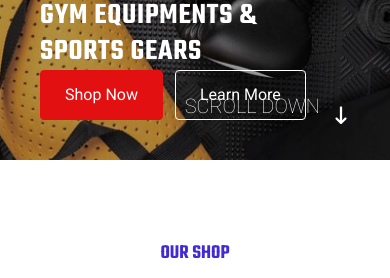
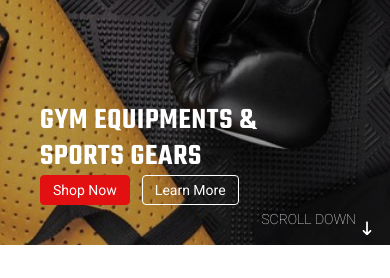
Before and after one commit to mazharul90007/gameon, a React (Vite) app: page / in a window 390 px wide. Shown: the part 346-624 px from the top of the page. Built offline with nearby package versions, Linux system fonts and the light colour scheme; no server answers.

Commit message:
Home page banner has been updated

```diff
--- a/src/Pages/Home/HomeComponents/Banner/HomeBanner.jsx
+++ b/src/Pages/Home/HomeComponents/Banner/HomeBanner.jsx
@@ -5,7 +5,7 @@ import { motion } from "motion/react"
 const HomeBanner = () => {
     return (
         <div
-            className="relative bg-cover bg-center h-[60vh] md:h-[70vh] lg:h-[100vh] flex text-white"
+            className="relative bg-cover bg-center h-[70vh] md:h-[70vh] lg:h-[100vh] flex text-white"
             style={{
                 backgroundImage: `url(${bannerimg})`
             }}
@@ -16,16 +16,16 @@ const HomeBanner = () => {
                     Gym Equipments & <br /> Sports Gears
                 </h1>
                 <div className="flex items-center gap-3">
-                    <button className="py-3 px-6 bg-button border border-button rounded cursor-pointer hover:scale-95 transform transition-transform">
+                    <button className="button-fill-sm md:button-fill">
                         Shop Now
                     </button>
-                    <button className="py-3 px-6 border border-white rounded cursor-pointer hover:scale-95 transform transition-transform hover:bg-white hover:text-black">
+                    <button className="button-outline-sm md:button-outline">
                         Learn More
                     </button>
                 </div>
             </div>
-            <div className="absolute bottom-10 right-10 flex items-center gap-3 cursor-pointer">
-                <h3 className="uppercase text-xl font-thin">Scroll down</h3>
+            <div className="absolute bottom-4 md:bottom-10 right-4  md:right-10 flex items-center gap-1 md:gap-3 cursor-pointer">
+                <h3 className="uppercase text-sm md:text-xl font-thin">Scroll down</h3>
                 <motion.div
                     animate={{
                         y: [0, 10, 0], // Moves down 10px and back up
@@ -36,7 +36,7 @@ const HomeBanner = () => {
                         ease: "easeInOut",
                     }}
                 >
-                    <FaArrowDownLong className="text-lg font-thin" />
+                    <FaArrowDownLong className="text-sm md:text-lg font-thin" />
                 </motion.div>
             </div>
         </div>
--- a/src/Shared/Navbar/Navbar.jsx
+++ b/src/Shared/Navbar/Navbar.jsx
@@ -125,7 +125,7 @@ const Navbar = () => {
                 </div>
 
                 {/* Desktop Navigation */}
-                <div className={`hidden lg:flex space-x-6 font-medium ${scrolled ? darkMode ? "text-white" : "text-black" : 'text-white'
+                <div className={`hidden lg:flex space-x-3 font-medium ${scrolled ? darkMode ? "text-white" : "text-black" : 'text-white'
                     }`}>
                     {renderLinks}
                 </div>
--- a/src/index.css
+++ b/src/index.css
@@ -25,3 +25,19 @@
 
     --font-roboto: "roboto", "sans-serif"; /* Fonts */
 }
+
+.button-fill {
+    @apply py-3 px-6 bg-button border border-button rounded cursor-pointer hover:scale-95 transform transition-transform
+}
+
+.button-fill-sm {
+    @apply py-1 px-3 text-sm bg-button border border-button rounded cursor-pointer hover:scale-95 transform transition-transform
+}
+
+.button-outline {
+    @apply py-3 px-6 border border-white rounded cursor-pointer hover:scale-95 transform transition-transform hover:bg-white hover:text-black
+}
+
+.button-outline-sm {
+    @apply py-1 px-3 text-sm border border-white rounded cursor-pointer hover:scale-95 transform transition-transform hover:bg-white hover:text-black
+}
```
